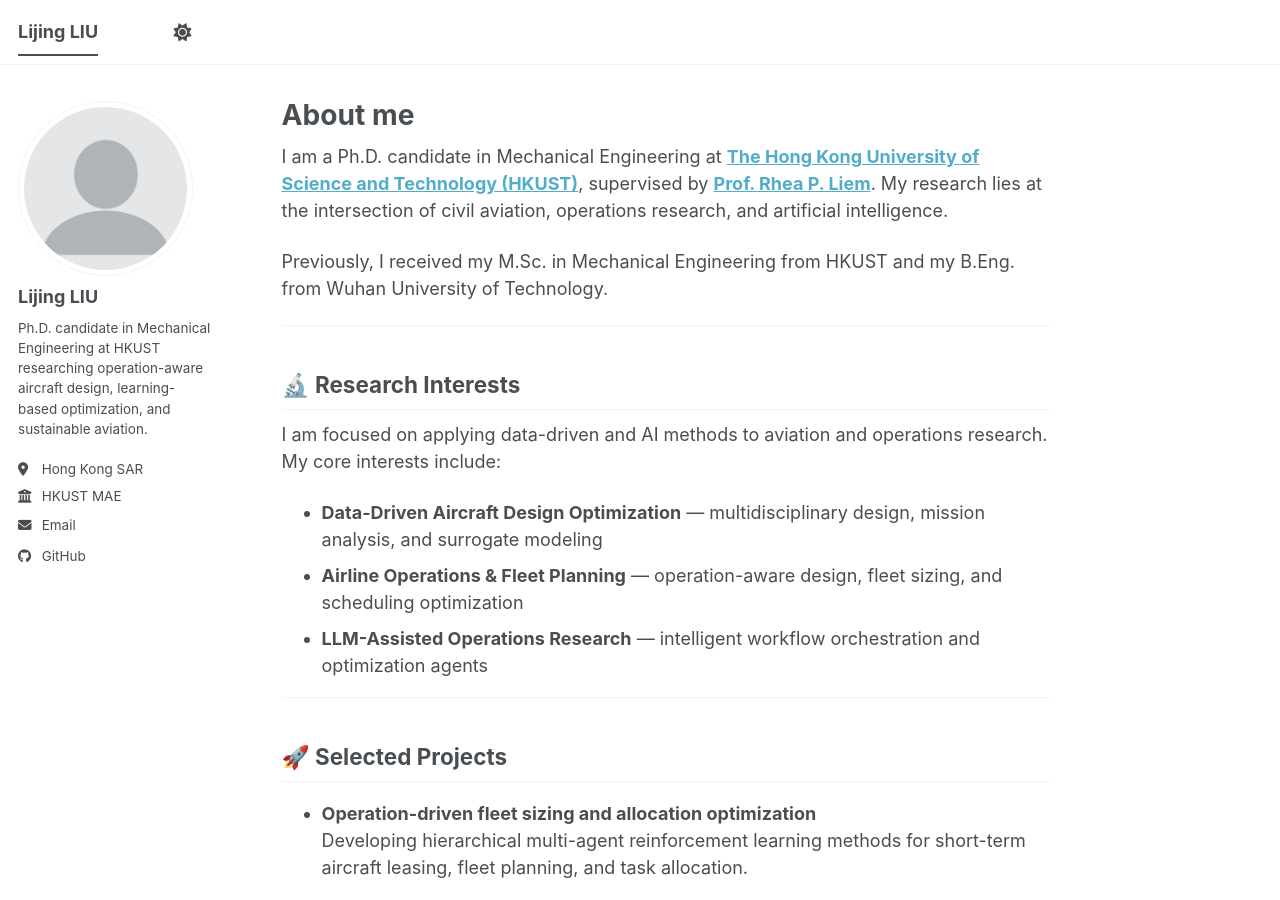
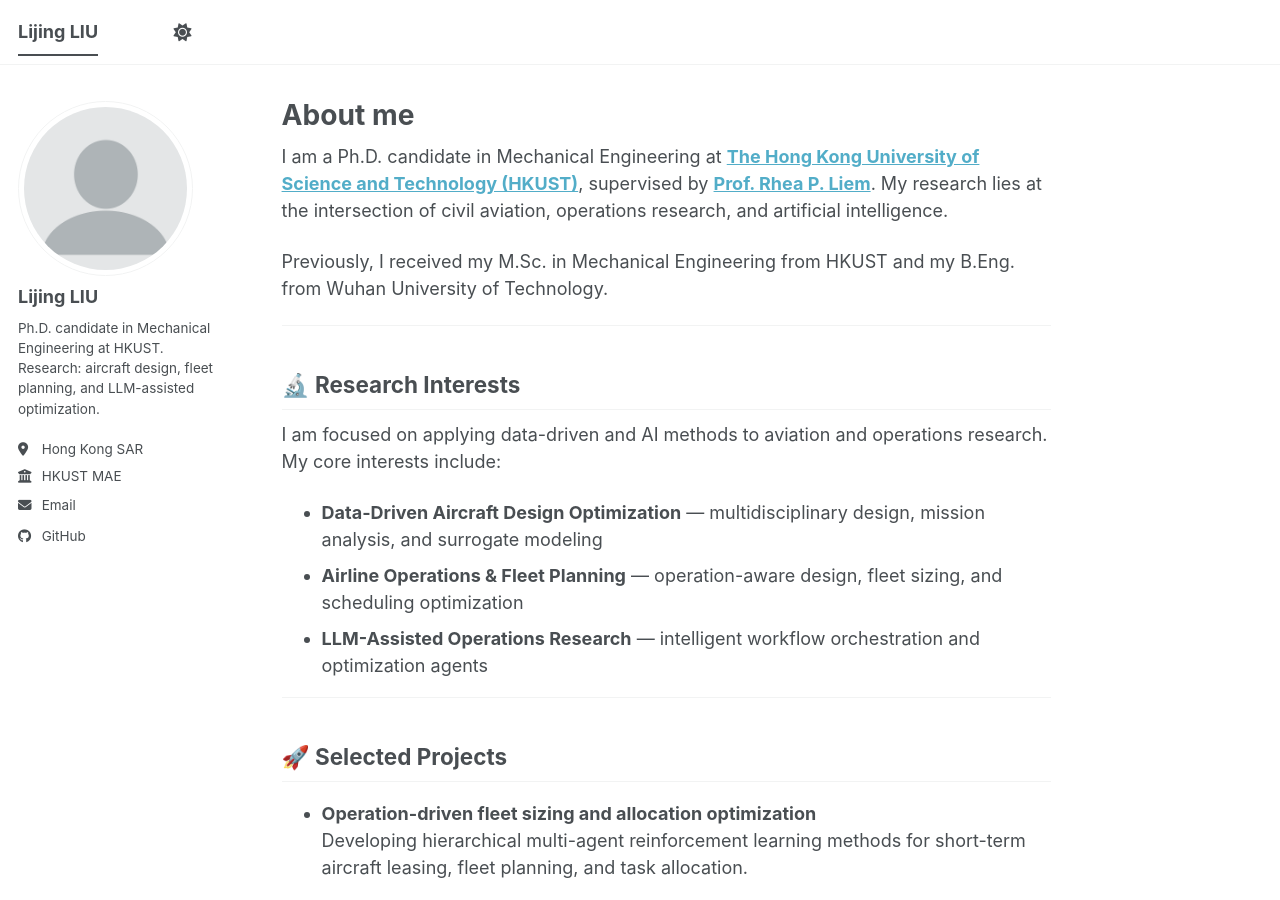
Before and after one commit to LijingJim/LijingJim.github.io, a Jekyll site: the page built from _pages/about.md, in a window 1280 px wide and 900 px high. Built offline with Jekyll 4.4.1, drawn with Linux system fonts in a browser that asks for light colours; a script bundle is joined from its source files by our own code; library files that are not in the unit come from our copies.

Commit message:
Update sidebar bio: split into two lines with br tag
Co-authored-by: Copilot <223556219+Copilot@users.noreply.github.com>

```diff
--- a/_config.yml
+++ b/_config.yml
@@ -26,7 +26,7 @@ author:
   avatar           : "profile.png"
   name             : "Lijing LIU"
   pronouns         : # example: "she/her"
-  bio              : "Ph.D. candidate in Mechanical Engineering at HKUST researching operation-aware aircraft design, learning-based optimization, and sustainable aviation."
+  bio              : "Ph.D. candidate in Mechanical Engineering at HKUST.<br>Research: aircraft design, fleet planning, and LLM-assisted optimization."
   location         : "Hong Kong SAR"
   employer         : "HKUST MAE"
   uri              : # URL
```
